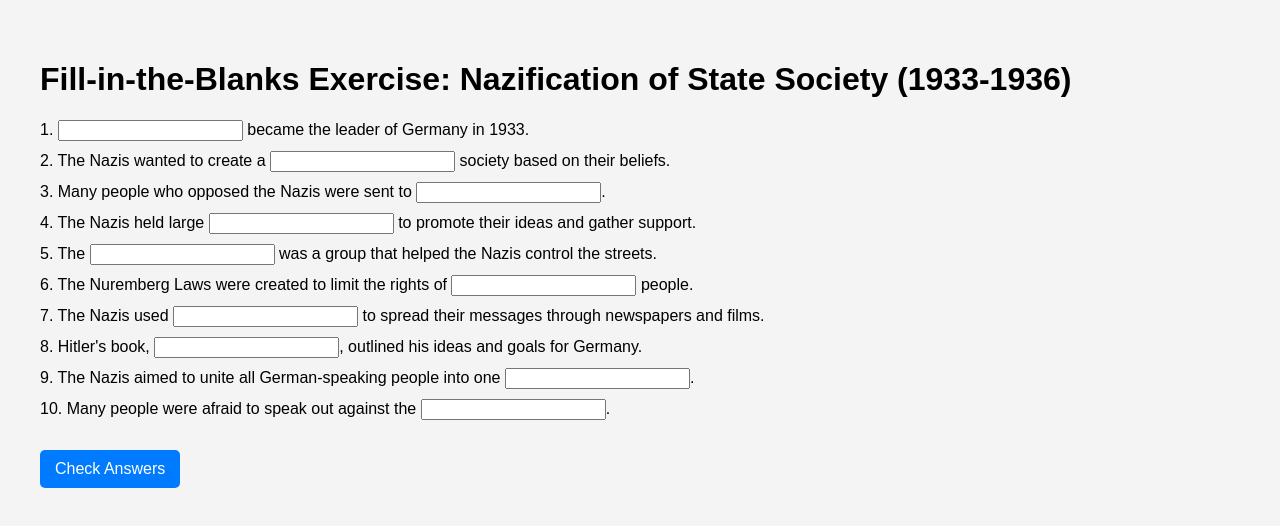
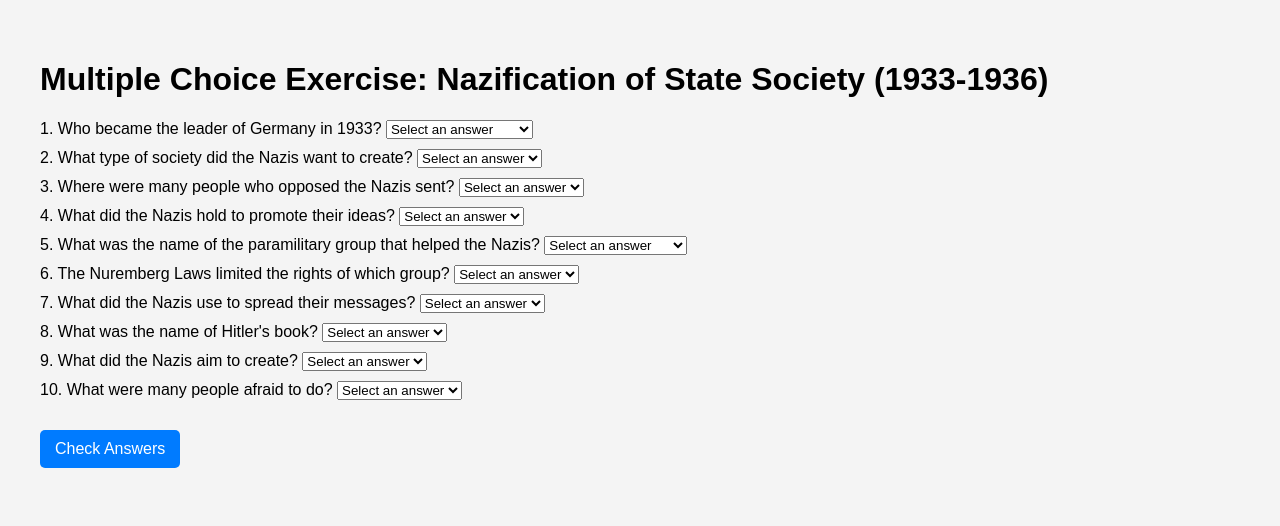
Before and after one commit to pdhme/ht, a plain HTML site: page index.html in a window 1280 px wide. Drawn offline with Linux system fonts and the light colour scheme.

Commit message:
Update index.html

```diff
--- a/index.html
+++ b/index.html
@@ -3,7 +3,7 @@
 <head>
     <meta charset="UTF-8">
     <meta name="viewport" content="width=device-width, initial-scale=1.0">
-    <title>Nazification of State Society</title>
+    <title>Nazification Exercise</title>
     <style>
         body {
             font-family: Arial, sans-serif;
@@ -45,38 +45,98 @@
 </head>
 <body>
 
-<h1>Fill-in-the-Blanks Exercise: Nazification of State Society (1933-1936)</h1>
+<h1>Multiple Choice Exercise: Nazification of State Society (1933-1936)</h1>
 
 <div id="exercise">
     <div class="question">
-        1. <input type="text" id="q1"> became the leader of Germany in 1933.
+        1. Who became the leader of Germany in 1933?
+        <select id="q1">
+            <option value="">Select an answer</option>
+            <option value="Hitler">Adolf Hitler</option>
+            <option value="Goebbels">Joseph Goebbels</option>
+            <option value="Hindenburg">Paul von Hindenburg</option>
+        </select>
     </div>
     <div class="question">
-        2. The Nazis wanted to create a <input type="text" id="q2"> society based on their beliefs.
+        2. What type of society did the Nazis want to create?
+        <select id="q2">
+            <option value="">Select an answer</option>
+            <option value="democratic">Democratic</option>
+            <option value="totalitarian">Totalitarian</option>
+            <option value="socialist">Socialist</option>
+        </select>
     </div>
     <div class="question">
-        3. Many people who opposed the Nazis were sent to <input type="text" id="q3">.
+        3. Where were many people who opposed the Nazis sent?
+        <select id="q3">
+            <option value="">Select an answer</option>
+            <option value="schools">Schools</option>
+            <option value="prisons">Prisons</option>
+            <option value="hospitals">Hospitals</option>
+        </select>
     </div>
     <div class="question">
-        4. The Nazis held large <input type="text" id="q4"> to promote their ideas and gather support.
+        4. What did the Nazis hold to promote their ideas?
+        <select id="q4">
+            <option value="">Select an answer</option>
+            <option value="rallies">Rallies</option>
+            <option value="debates">Debates</option>
+            <option value="elections">Elections</option>
+        </select>
     </div>
     <div class="question">
-        5. The <input type="text" id="q5"> was a group that helped the Nazis control the streets.
+        5. What was the name of the paramilitary group that helped the Nazis?
+        <select id="q5">
+            <option value="">Select an answer</option>
+            <option value="SA">SA (Sturmabteilung)</option>
+            <option value="SS">SS (Schutzstaffel)</option>
+            <option value="Gestapo">Gestapo</option>
+        </select>
     </div>
     <div class="question">
-        6. The Nuremberg Laws were created to limit the rights of <input type="text" id="q6"> people.
+        6. The Nuremberg Laws limited the rights of which group?
+        <select id="q6">
+            <option value="">Select an answer</option>
+            <option value="Jewish">Jewish</option>
+            <option value="Communist">Communist</option>
+            <option value="Catholic">Catholic</option>
+        </select>
     </div>
     <div class="question">
-        7. The Nazis used <input type="text" id="q7"> to spread their messages through newspapers and films.
+        7. What did the Nazis use to spread their messages?
+        <select id="q7">
+            <option value="">Select an answer</option>
+            <option value="propaganda">Propaganda</option>
+            <option value="books">Books</option>
+            <option value="art">Art</option>
+        </select>
     </div>
     <div class="question">
-        8. Hitler's book, <input type="text" id="q8">, outlined his ideas and goals for Germany.
+        8. What was the name of Hitler's book?
+        <select id="q8">
+            <option value="">Select an answer</option>
+            <option value="Mein Kampf">Mein Kampf</option>
+            <option value="Das Kapital">Das Kapital</option>
+            <option value="The Prince">The Prince</option>
+        </select>
     </div>
     <div class="question">
-        9. The Nazis aimed to unite all German-speaking people into one <input type="text" id="q9">.
+        9. What did the Nazis aim to create?
+        <select id="q9">
+            <option value="">Select an answer</option>
+            <option value="nation">A nation</option>
+            <option value="empire">An empire</option>
+            <option value="union">A union</option>
+        </select>
     </div>
     <div class="question">
-        10. Many people were afraid to speak out against the <input type="text" id="q10">.
+        10. What were many people afraid to do?
+        <select id="q10">
+            <option value="">Select an answer</option>
+            <option value="speak out">Speak out</option>
+            <option value="join">Join</option>
+            <option value="vote">Vote</option>
+        </select>
     </div>
 </div>
 
@@ -87,7 +147,7 @@
 <script>
     function checkAnswers() {
         const answers = [
-            "Adolf Hitler",
+            "Hitler",
             "totalitarian",
             "prisons",
             "rallies",
@@ -96,13 +156,13 @@
             "propaganda",
             "Mein Kampf",
             "nation",
-            "regime"
+            "speak out"
         ];
 
         let results = "";
         for (let i = 0; i < answers.length; i++) {
-            const userAnswer = document.getElementById(`q${i + 1}`).value.trim();
-            if (userAnswer.toLowerCase() === answers[i].toLowerCase()) {
+            const userAnswer = document.getElementById(`q${i + 1}`).value;
+            if (userAnswer === answers[i]) {
                 results += `<p class="correct">Question ${i + 1}: Correct!</p>`;
             } else {
                 results += `<p class="incorrect">Question ${i + 1}: Incorrect! Correct answer: ${answers[i]}</p>`;
```
